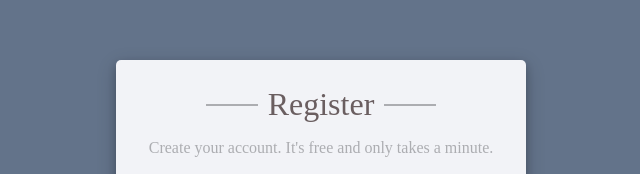
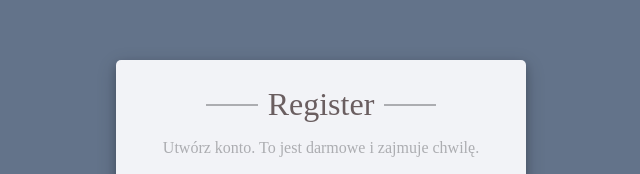
Before and after one commit to fabkala/pai-4ti, a plain HTML site: page index.html in a window 1280 px wide. Shown: the part 133-307 px from the top of the page, 319-959 px from the left. Drawn offline with Linux system fonts and the light colour scheme.

Commit message:
zmiana z angielskiego na polski w znaczniku <p>

```diff
--- a/index.html
+++ b/index.html
@@ -14,7 +14,7 @@
             <span class="text">Register</span>
         </div>
 
-        <p class="text1">Create your account. It's free and only takes a minute.</p>
+        <p class="text1">Utwórz konto. To jest darmowe i zajmuje chwilę.</p>
         <form onsubmit="return false" method="post">
             <input type="text" id="fname" class="input-text" placeholder="First Name">
             <input type="text" id="lname" class="input-text" placeholder="Last Name"><br>
```
